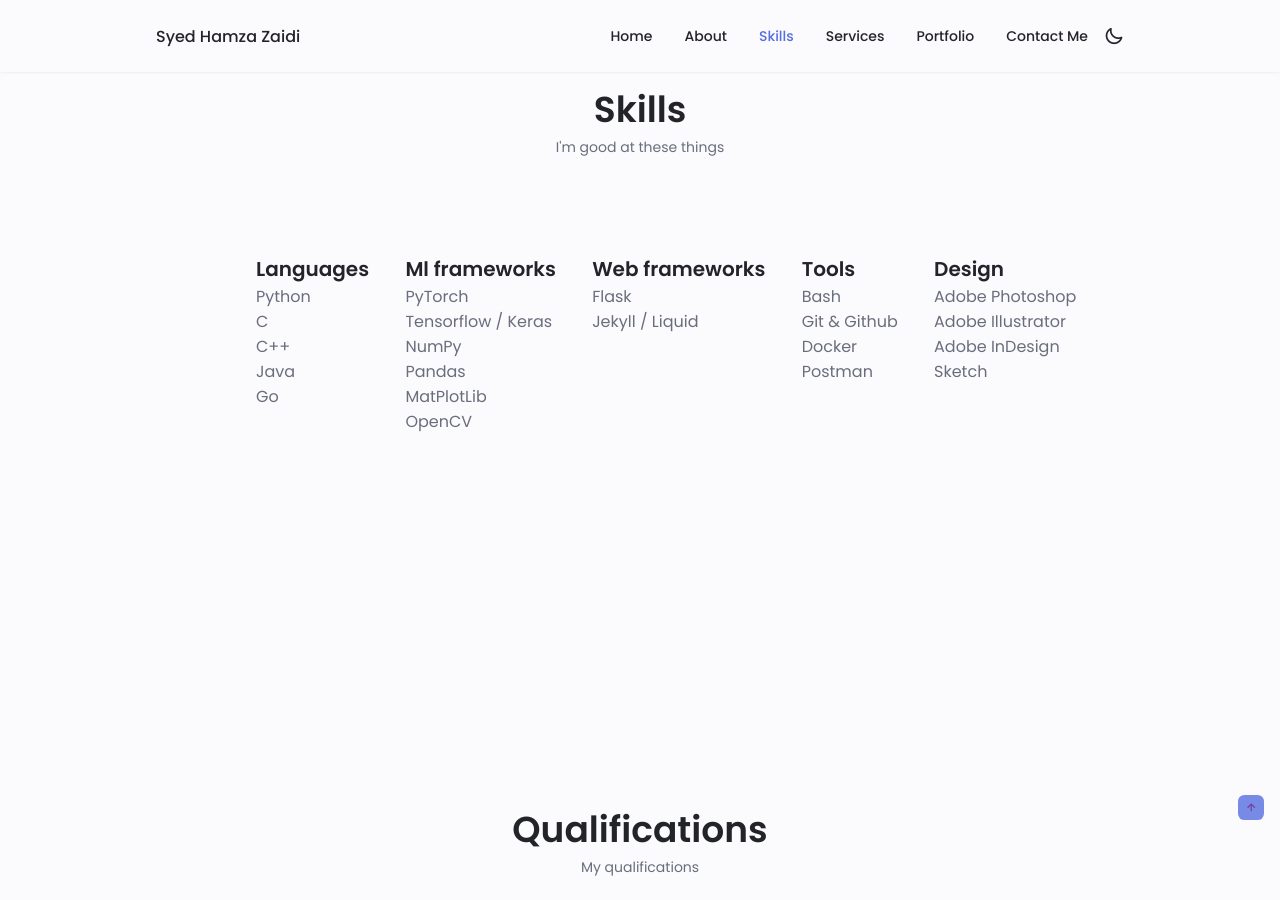
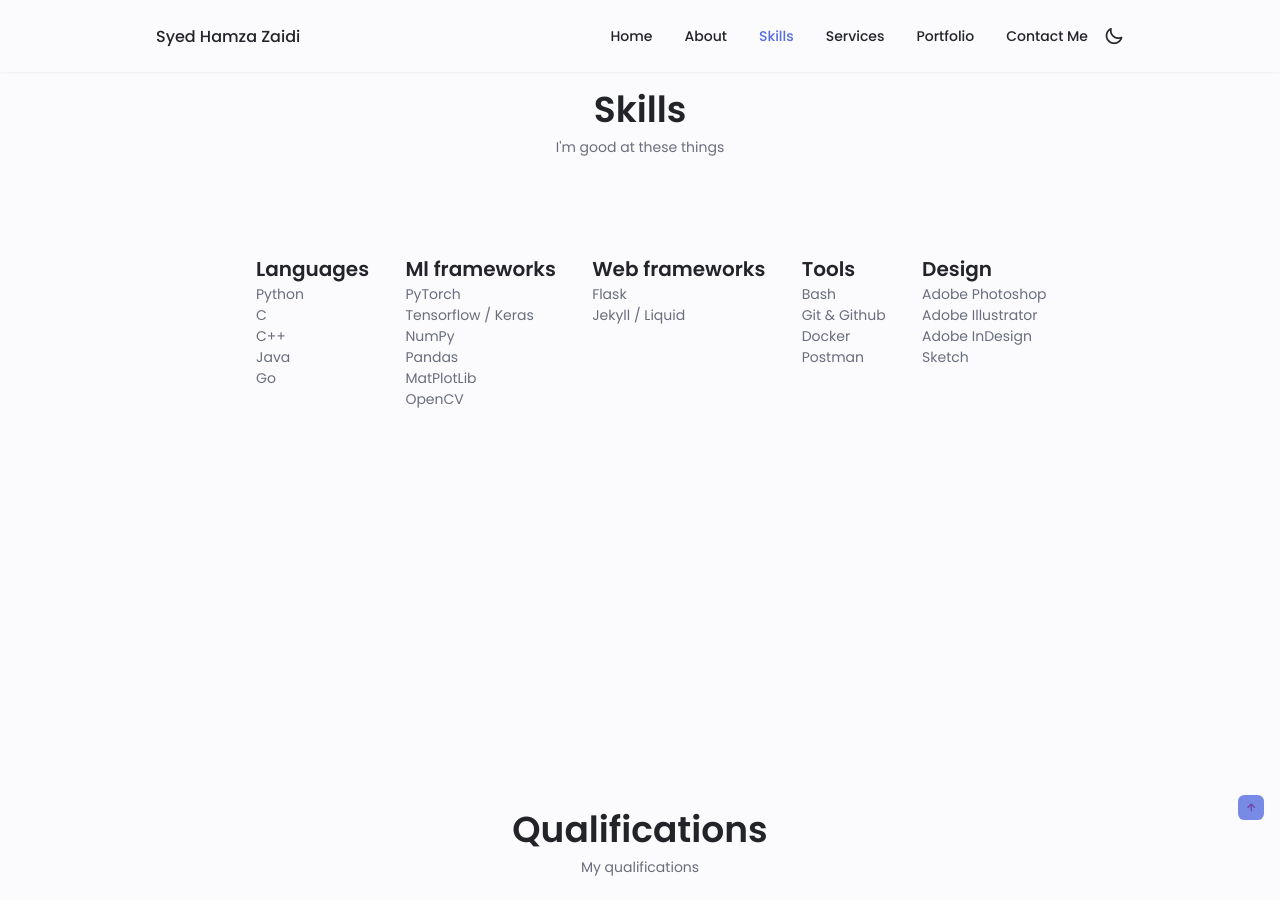
Before and after one commit to syedhamzazaidi/syedhamzazaidi.github.io, a Jekyll site: the page built from index.md, in a window 1280 px wide and 900 px high, scrolled down 1529 px. Built offline with Jekyll 4.4.1, drawn with Linux system fonts in a browser that asks for light colours.

Commit message:
reduce font size in skills-list

```diff
--- a/assets/css/styles.css
+++ b/assets/css/styles.css
@@ -619,6 +619,7 @@ img{
 }
 
 .skills_list__content{
+    font-size: var(--small-font-size);
     display: inline-block;
     vertical-align: top;
     padding-right: 2rem;
```
